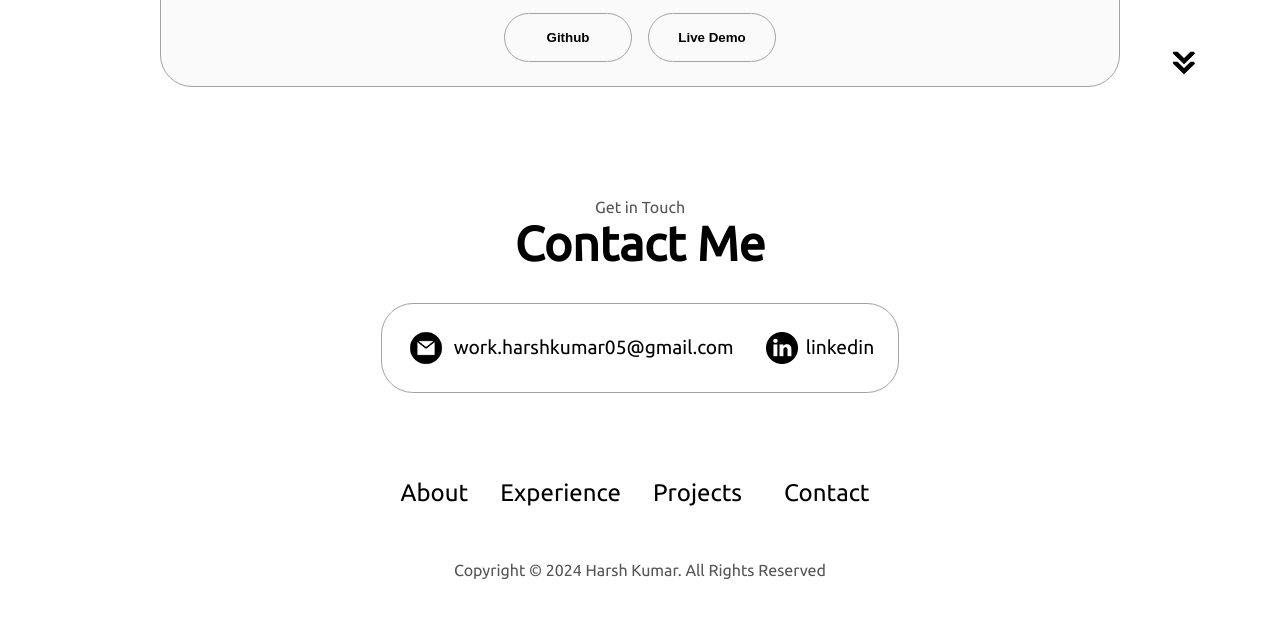
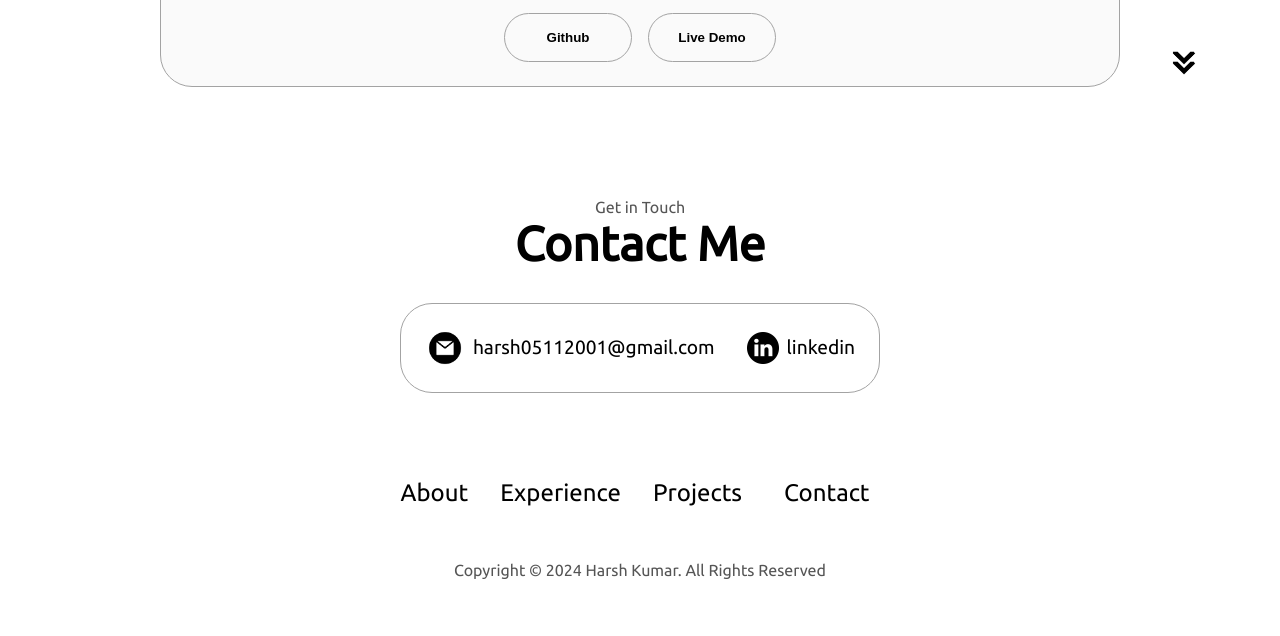
Before and after one commit to R4raptor/Harsh_Kumar, a plain HTML site: page index.html in a window 1280 px wide. Shown: the part 3325-3961 px from the top of the page. Drawn offline with Linux system fonts and the light colour scheme.

Commit message:
Update index.html

```diff
--- a/index.html
+++ b/index.html
@@ -302,7 +302,7 @@
         <div class="contact-info-upper-container">
             <div class="contact-info-container">
                 <img src="assets/email_light.png" src-light="assets/email_light.png" src-dark="assets/email_dark.png" alt="email icon" class="icon contact-icon email-icon">
-                <p><a href="mailto:work.harshkumar05@gmail.com">work.harshkumar05@gmail.com</a></p>
+                <p ><a href="mailto:harsh05112001@gmail.com">harsh05112001@gmail.com</a></p>
             </div>
             <div class="contact-info-container">
                 <img src="./assets/linkedin_light.png" src-light="./assets/linkedin_light.png" src-dark="./assets/linkedin_dark.png" alt="My linkedin Profile" class="icon linkedin-icon" onclick="location.href='https://www.linkedin.com/in/harshkumar05112001/' " >
```
